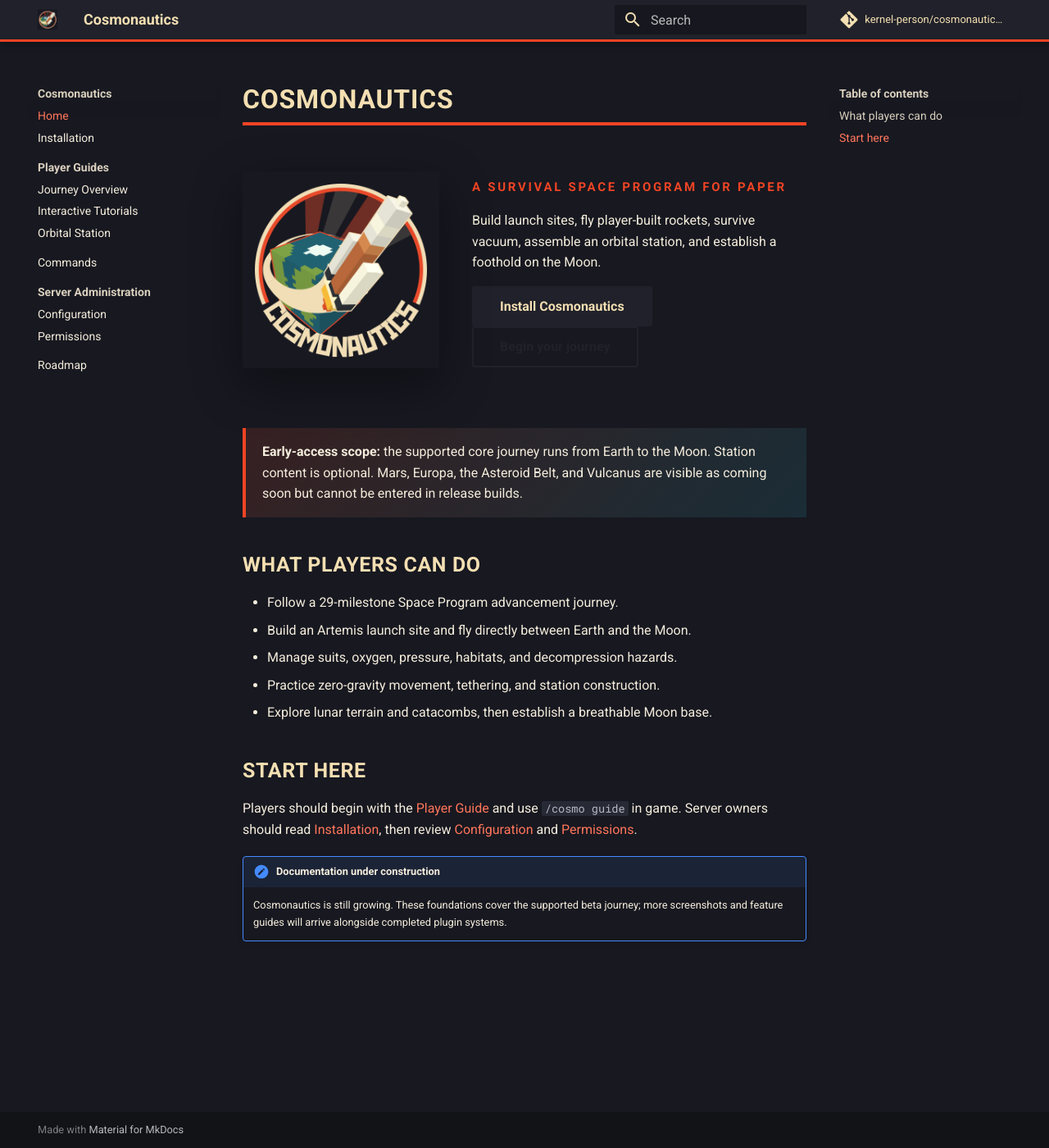
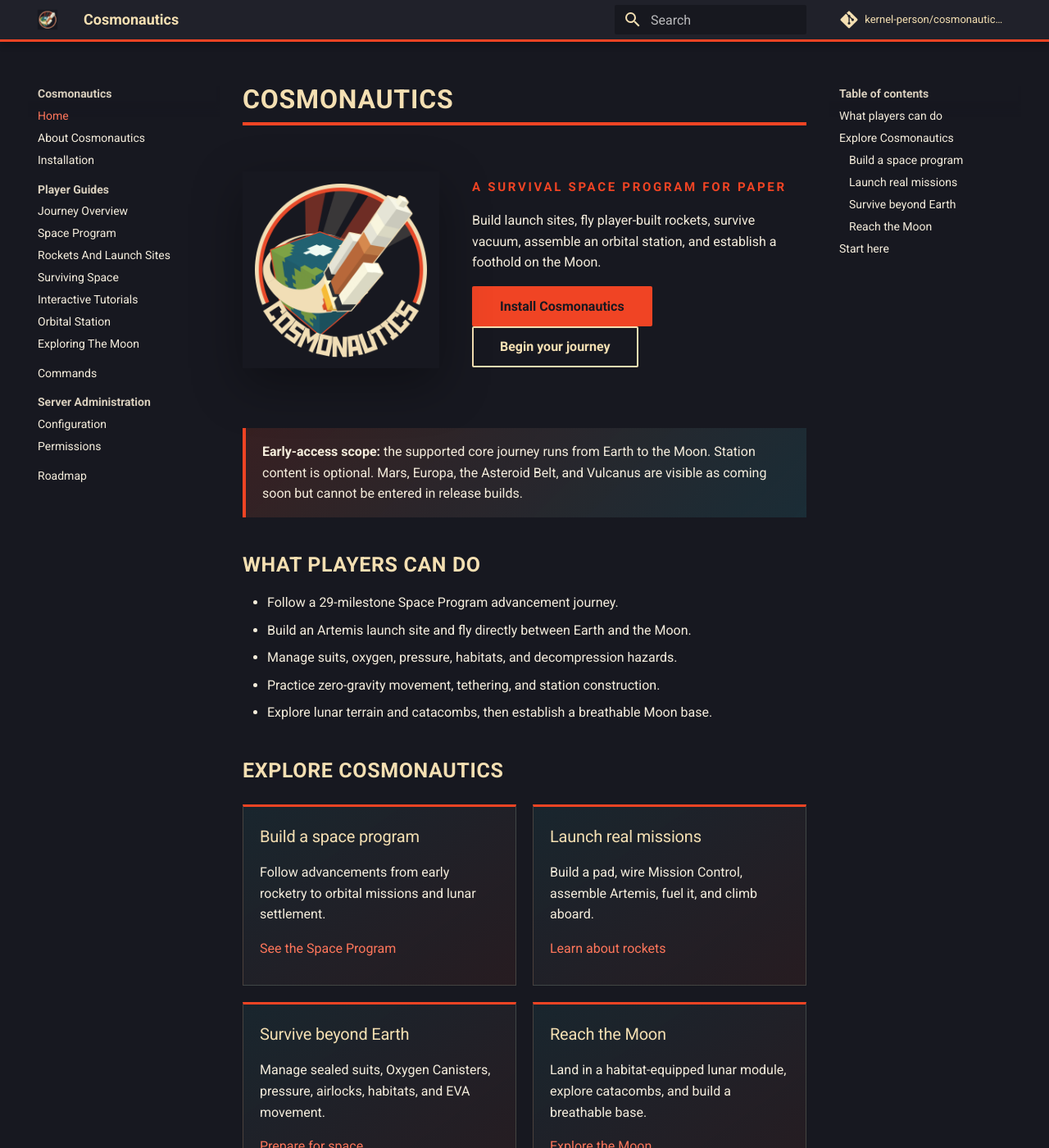
Before and after one commit to kernel-person/cosmonautics-docs, an MkDocs documentation site: the page built from docs/index.md, in a window 1280 px wide and 1400 px high. Shown: the whole window at 82% size. Built offline with MkDocs 1.6.1 and Material for MkDocs 9.7.7, drawn with Linux system fonts in a browser that asks for light colours; comment, search, counter and statistics services are not loaded; some of the changed text lies outside the part shown.

Commit message:
docs: expand player-facing wiki

```diff
--- a/docs/index.md
+++ b/docs/index.md
@@ -23,9 +23,47 @@
 - Practice zero-gravity movement, tethering, and station construction.
 - Explore lunar terrain and catacombs, then establish a breathable Moon base.
 
+## Explore Cosmonautics
+
+<div class="cosmo-grid" markdown>
+
+<div class="cosmo-card" markdown>
+### Build a space program
+
+Follow advancements from early rocketry to orbital missions and lunar settlement.
+
+[See the Space Program](space-program.md)
+</div>
+
+<div class="cosmo-card" markdown>
+### Launch real missions
+
+Build a pad, wire Mission Control, assemble Artemis, fuel it, and climb aboard.
+
+[Learn about rockets](rockets.md)
+</div>
+
+<div class="cosmo-card" markdown>
+### Survive beyond Earth
+
+Manage sealed suits, Oxygen Canisters, pressure, airlocks, habitats, and EVA movement.
+
+[Prepare for space](survival.md)
+</div>
+
+<div class="cosmo-card" markdown>
+### Reach the Moon
+
+Land in a habitat-equipped lunar module, explore catacombs, and build a breathable base.
+
+[Explore the Moon](moon.md)
+</div>
+
+</div>
+
 ## Start here
 
 Players should begin with the [Player Guide](player-guide.md) and use `/cosmo guide` in game. Server owners should read [Installation](installation.md), then review [Configuration](configuration.md) and [Permissions](permissions.md).
 
-!!! note "Documentation under construction"
-    Cosmonautics is still growing. These foundations cover the supported beta journey; more screenshots and feature guides will arrive alongside completed plugin systems.
+!!! note "Early access"
+    This wiki documents the supported beta journey. Coming-soon destinations remain clearly separated from playable release content.
--- a/docs/stylesheets/extra.css
+++ b/docs/stylesheets/extra.css
@@ -33,6 +33,23 @@
   padding-bottom: 0.3rem;
 }
 
+.md-typeset .md-button {
+  border-color: var(--cosmo-cream);
+  color: var(--cosmo-cream);
+}
+
+.md-typeset .md-button--primary {
+  background-color: var(--cosmo-orange);
+  border-color: var(--cosmo-orange);
+  color: var(--cosmo-night);
+}
+
+.md-typeset .md-button:hover {
+  background-color: var(--cosmo-cream);
+  border-color: var(--cosmo-cream);
+  color: var(--cosmo-night);
+}
+
 .cosmo-hero {
   align-items: center;
   display: grid;
@@ -60,6 +77,45 @@
   padding: 0.8rem 1rem;
 }
 
+.cosmo-grid {
+  display: grid;
+  gap: 1rem;
+  grid-template-columns: repeat(2, minmax(0, 1fr));
+  margin: 1.2rem 0 2rem;
+}
+
+.cosmo-card {
+  background: linear-gradient(145deg, rgb(36 109 123 / 16%), rgb(115 49 38 / 18%));
+  border: 1px solid rgb(244 223 178 / 18%);
+  border-top: 3px solid var(--cosmo-orange);
+  padding: 0.25rem 1rem 0.8rem;
+}
+
+.cosmo-card h3 {
+  color: var(--cosmo-cream);
+  margin-top: 0.8rem;
+}
+
+.screenshot-slot {
+  align-items: center;
+  background: repeating-linear-gradient(
+    -45deg,
+    rgb(244 223 178 / 3%),
+    rgb(244 223 178 / 3%) 12px,
+    rgb(240 68 36 / 4%) 12px,
+    rgb(240 68 36 / 4%) 24px
+  );
+  border: 1px dashed rgb(244 223 178 / 38%);
+  color: var(--md-default-fg-color--light);
+  display: flex;
+  font-size: 0.8rem;
+  justify-content: center;
+  margin: 1.2rem 0;
+  min-height: 10rem;
+  padding: 1.5rem;
+  text-align: center;
+}
+
 @media screen and (max-width: 44rem) {
   .cosmo-hero {
     grid-template-columns: 1fr;
@@ -70,4 +126,8 @@
     margin: 0 auto;
     max-width: 18rem;
   }
+
+  .cosmo-grid {
+    grid-template-columns: 1fr;
+  }
 }
--- a/mkdocs.yml
+++ b/mkdocs.yml
@@ -34,11 +34,16 @@ markdown_extensions:
 
 nav:
   - Home: index.md
+  - About Cosmonautics: about.md
   - Installation: installation.md
   - Player Guides:
       - Journey Overview: player-guide.md
+      - Space Program: space-program.md
+      - Rockets And Launch Sites: rockets.md
+      - Surviving Space: survival.md
       - Interactive Tutorials: tutorials.md
       - Orbital Station: station.md
+      - Exploring The Moon: moon.md
   - Commands: commands.md
   - Server Administration:
       - Configuration: configuration.md
```
Also changed, not shown: IMAGE-CHECKLIST.md (+16 -2 lines), docs/about.md (added, +30 -0 lines), docs/moon.md (added, +30 -0 lines), docs/rockets.md (added, +34 -0 lines), docs/space-program.md (added, +36 -0 lines), docs/survival.md (added, +32 -0 lines).
